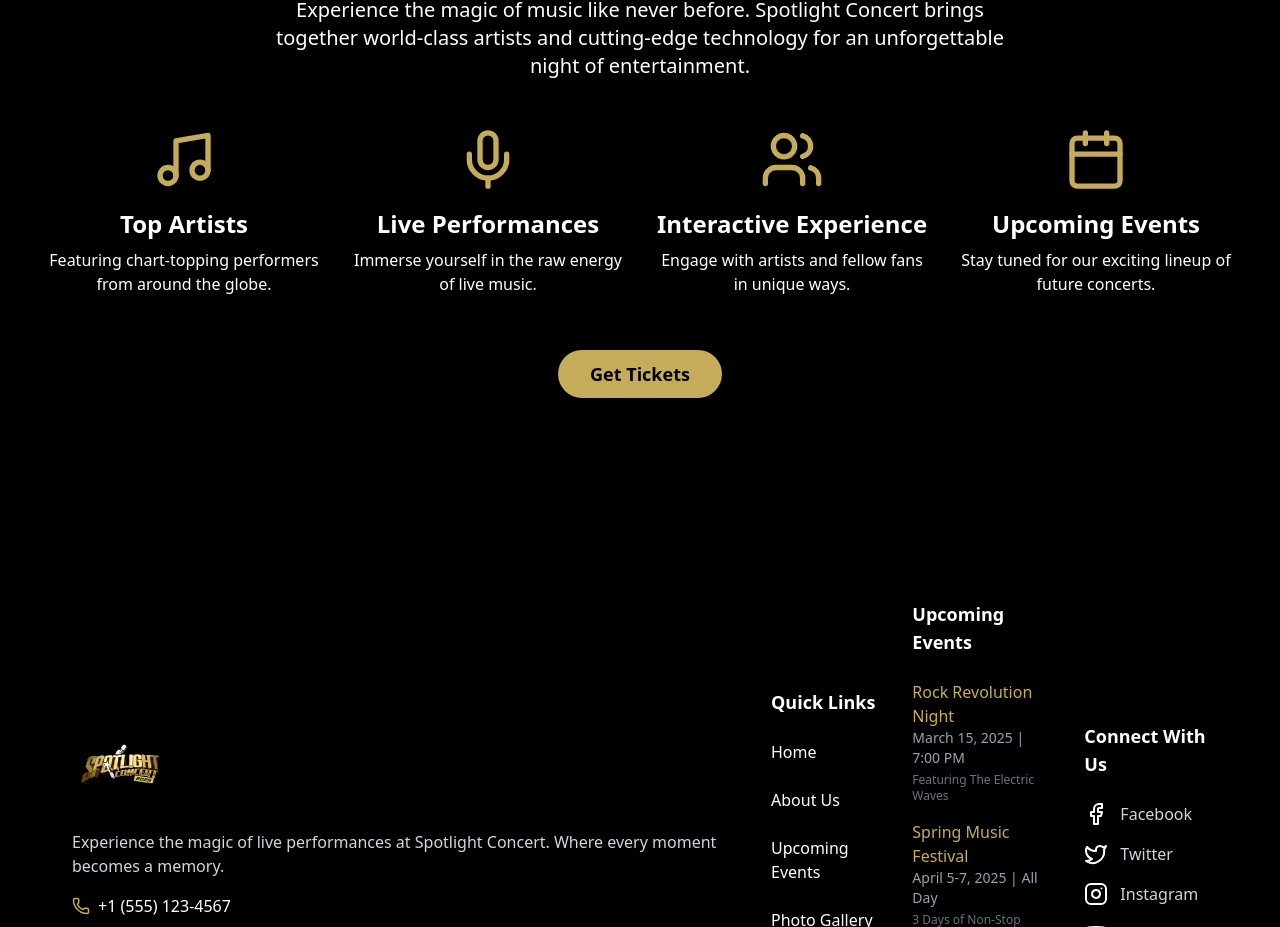
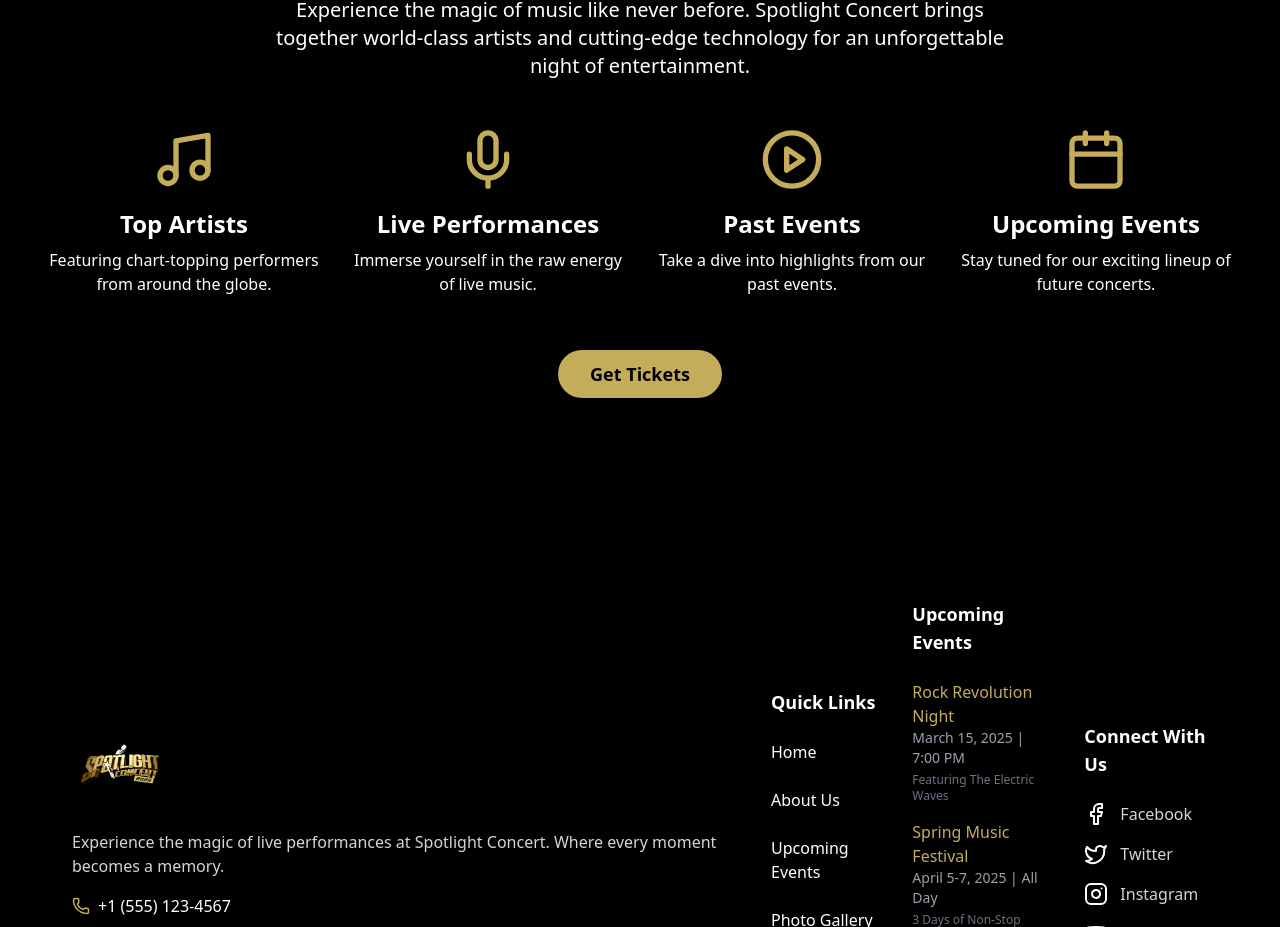
Before and after one commit to fiyin-bug/SPOTLIGHT101, a React (Vite) app: page / in a window 1280 px wide. Shown: the part 1120-2047 px from the top of the page. Built offline with nearby package versions, Linux system fonts and the light colour scheme.

Commit message:
Section-two update

```diff
--- a/package.json
+++ b/package.json
@@ -24,12 +24,12 @@
     "@eslint/js": "^9.19.0",
     "@types/react": "^19.0.8",
     "@types/react-dom": "^19.0.3",
-    "@vitejs/plugin-react": "^4.3.4",
+    "@vitejs/plugin-react": "^1.3.2",
     "eslint": "^9.19.0",
     "eslint-plugin-react": "^7.37.4",
     "eslint-plugin-react-hooks": "^5.0.0",
     "eslint-plugin-react-refresh": "^0.4.18",
     "globals": "^15.14.0",
-    "vite": "^6.1.0"
+    "vite": "^6.1.1"
   }
 }
--- a/src/pages/Home/Section-two.jsx
+++ b/src/pages/Home/Section-two.jsx
@@ -1,6 +1,6 @@
 "use client"
 import { motion } from "framer-motion"
-import { Music, Mic, Users, Calendar } from 'lucide-react'
+import { Music, Mic, CirclePlay, Calendar } from 'lucide-react'
 
 const SectionTwo = () => {
   const containerVariants = {
@@ -73,9 +73,9 @@ const SectionTwo = () => {
           </motion.div>
 
           <motion.div className="flex flex-col items-center text-center" variants={itemVariants}>
-            <BouncingIcon icon={Users} className="w-16 h-16 mb-4 text-[#c5ac5a]" />
-            <h3 className="text-2xl font-semibold mb-2">Interactive Experience</h3>
-            <p>Engage with artists and fellow fans in unique ways.</p>
+            <BouncingIcon icon={CirclePlay} className="w-16 h-16 mb-4 text-[#c5ac5a]" />
+            <h3 className="text-2xl font-semibold mb-2">Past Events</h3>
+            <p>Take a dive into highlights from our past events.</p>
           </motion.div>
 
           <motion.div className="flex flex-col items-center text-center" variants={itemVariants}>
```
Also changed, not shown: 1 other file (tests, documents, lock files or other folders).
